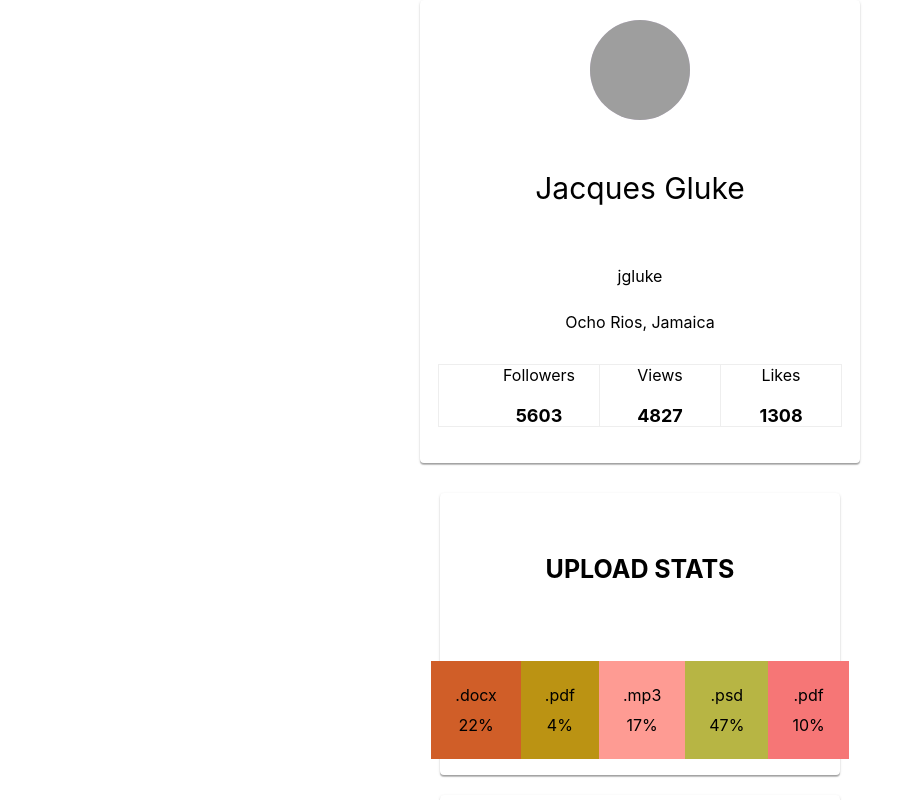
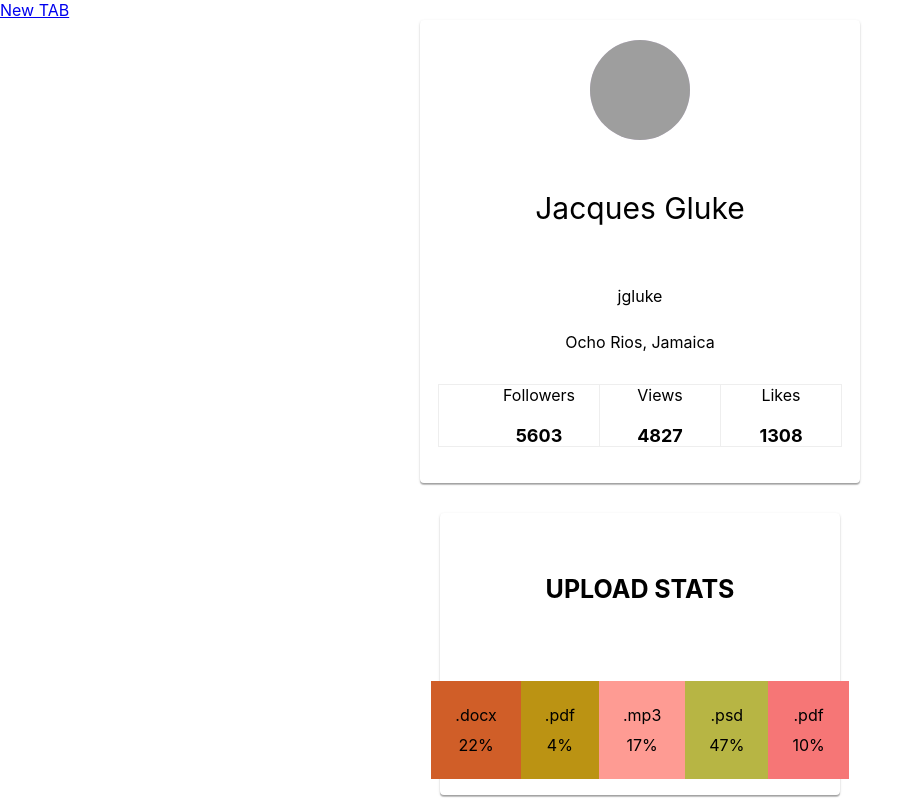
Before and after one commit to gtgambit/goit-react-hw-01-components, a React (Create React App) app: page / in a window 1280 px wide. Shown: the top 800 px of the page, without its empty margins (0-923 px from the left). Built offline with nearby package versions, Linux system fonts and the light colour scheme; grey boxes are pictures that could not be loaded.

Commit message:
Update App

```diff
--- a/src/App.jsx
+++ b/src/App.jsx
@@ -11,6 +11,7 @@ import TransactionHistory from './components/TransactionHistory/TransactionHisto
 export const App = () => {
   return (
     <div>
+      <a href="http://localhost:5173/" target="_blank">New TAB</a>
       <Profile profile={userData}></Profile>
       <Statistic title="Upload stats" statistic={statisticData} />
       <Statistic statistic={statisticData}></Statistic>
```
